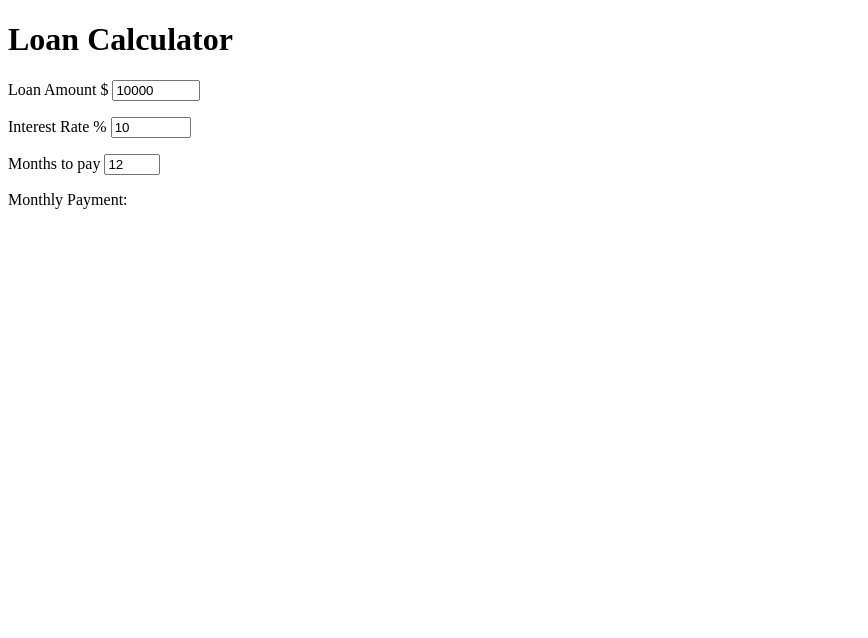
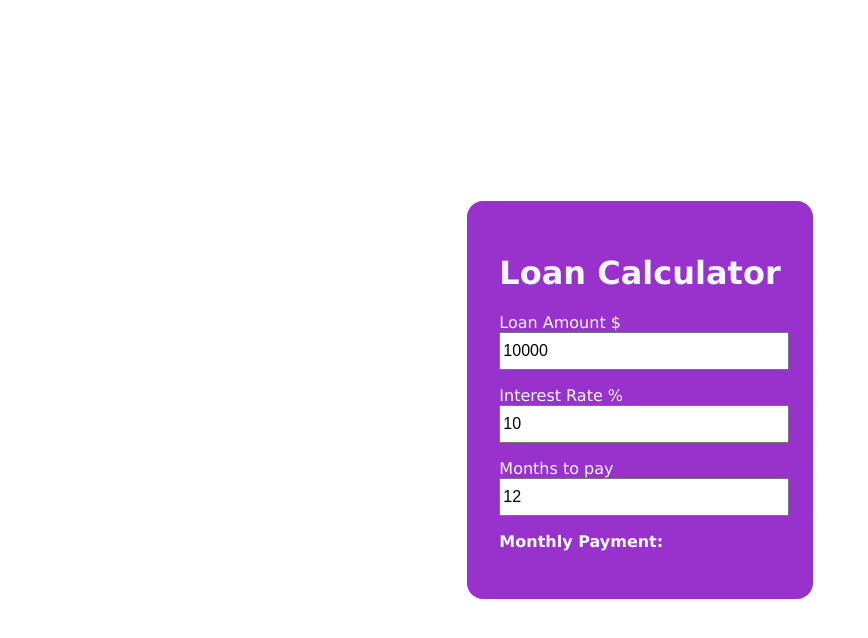
Before and after one commit to CheBar1/loan-calculator, a plain HTML site: page index.html in a window 1280 px wide. Shown: the whole page, without its empty margins (0-868 px from the left). Drawn offline with Linux system fonts and the light colour scheme.

Commit message:
added CSS code

```diff
--- a/index.html
+++ b/index.html
@@ -11,15 +11,15 @@
     <div class="container">
         <h1>Loan Calculator</h1>
         <p>Loan Amount $
-            <input type="number" id="loan-amount" min="1" max="500000" value="10000">
+            <input type="number" id="loan-amount" min="1" max="500000" value="10000" class="input">
         </p>
         <p>Interest Rate %
-            <input type="number" id="interest-rate" min="0" max="100" value="10" step=".1">
+            <input type="number" id="interest-rate" min="0" max="100" value="10" step=".1"  class="input">
         </p>
         <p>Months to pay
-            <input type="number" id="months-to-pay" min="6" max="48" value="12">
+            <input type="number" id="months-to-pay" min="6" max="48" value="12" class="input">
         </p>
-        <p>Monthly Payment:</p>
+        <p class="payment">Monthly Payment:</p>
     </div>
     <script src="index.js"></script>
 </body>
--- a/style.css
+++ b/style.css
@@ -0,0 +1,27 @@
+body{
+    padding: 0;
+    margin: 0;
+    display: flex;
+    height: 100vh;
+    justify-content: center;
+    align-items: center;
+    font-family: 'Lucida Sans', 'Lucida Sans Regular', 'Lucida Grande', 'Lucida Sans Unicode', Geneva, Verdana, sans-serif;
+}
+
+.container{
+    background-color: darkorchid;
+    color: aliceblue;
+    padding: 2rem;
+    border-radius: 1rem;
+}
+
+.input{
+    width: 100%;
+    font-size: 1rem;
+    height: 2rem;
+}
+
+.payment{
+    font-weight: 600;
+    font-size: 1rem;
+}
```
